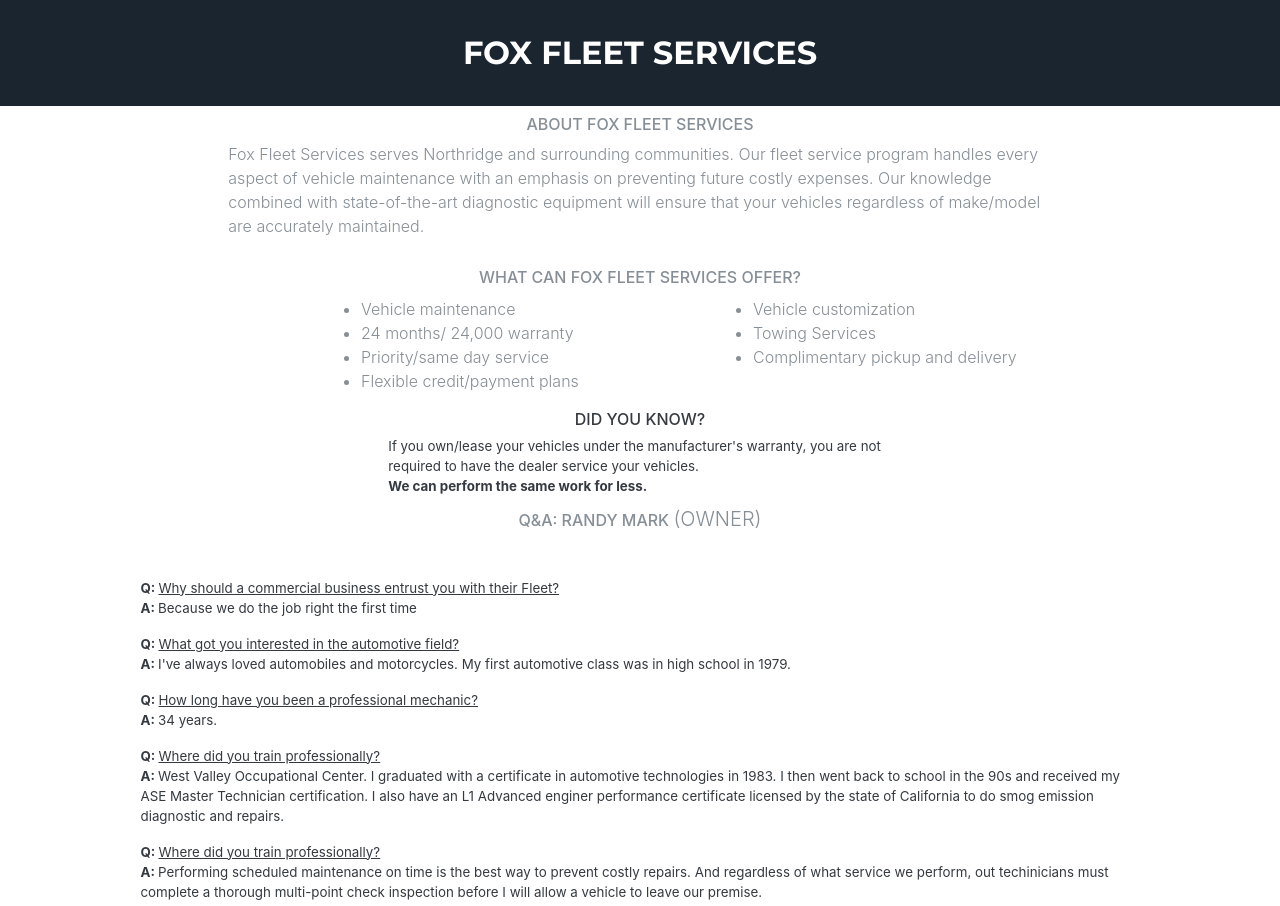
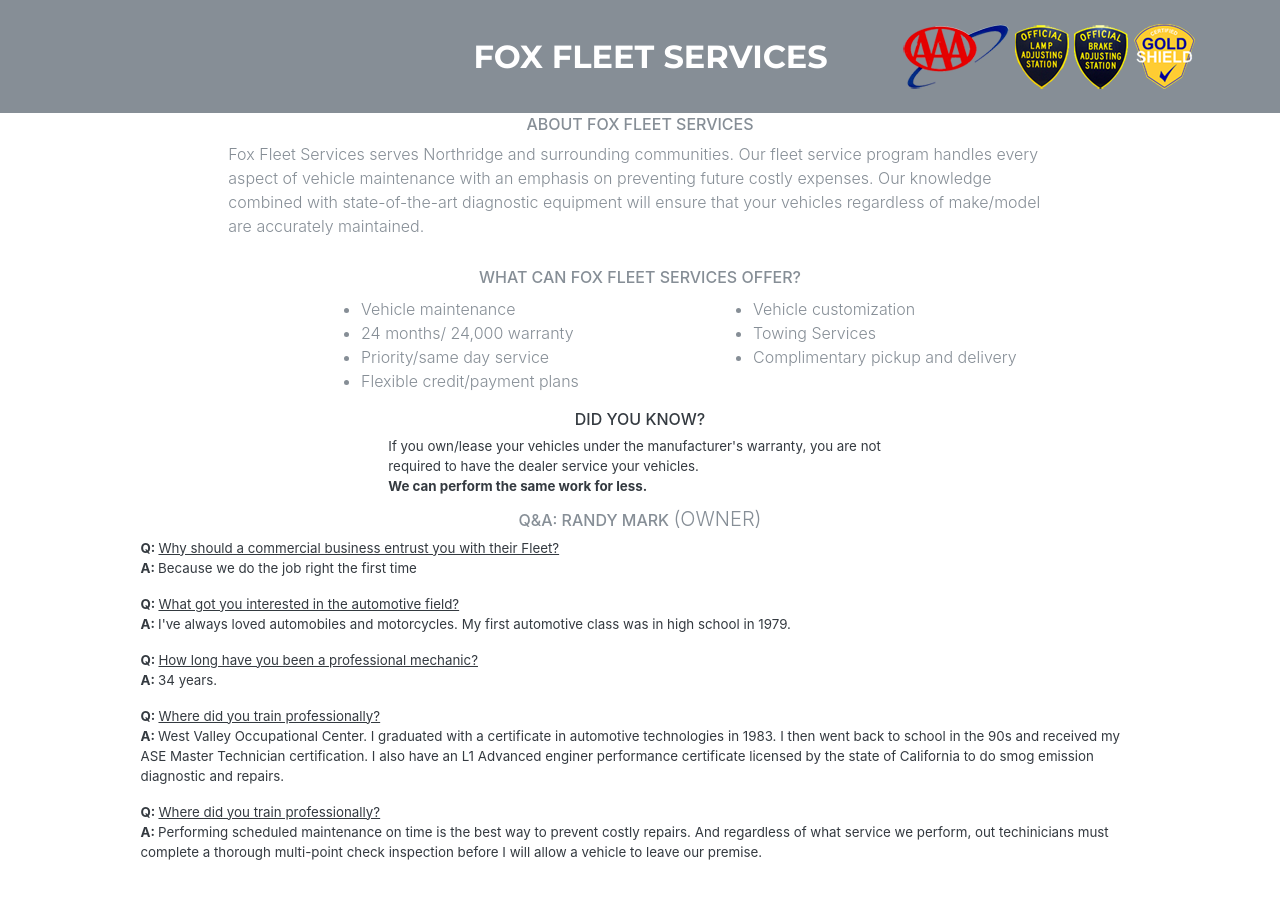
Before and after one commit to railford/railford.github.io, a website with bundled scripts: page index.html in a window 1280 px wide. Shown: the top 906 px of the page. Built offline with nearby package versions, Linux system fonts and the light colour scheme.

Commit message:
Changes to Top

```diff
--- a/index.html
+++ b/index.html
@@ -29,13 +29,23 @@
   <body id="page-top">
 
     <!-- Navigation -->
-    <nav class="navbar navbar-expand-lg fixed-top text-uppercase" id="mainNav" style="background-color: #1A252F">
+    <nav class="bg-secondary navbar navbar-expand-lg fixed-top text-uppercase" id="mainNav" style="background-color: #1A252F">
       <div class="container">
-        <a class="navbar-brand js-scroll-trigger m-auto" href="#page-top">Fox Fleet Services</a>
+        <a class="navbar-brand js-scroll-trigger m-auto" href="#page-top" style="padding-left: 35%; padding-right: 5%">Fox Fleet Services</a>
         <button class="navbar-toggler navbar-toggler-right text-uppercase bg-primary text-white rounded" type="button" data-toggle="collapse" data-target="#navbarResponsive" aria-controls="navbarResponsive" aria-expanded="false" aria-label="Toggle navigation">
           Menu
           <i class="fa fa-bars"></i>
         </button>
+        <div class="collapse navbar-collapse" id="navbarResponsive">
+          <ul class="navbar-nav ml-auto">
+            <li>
+                                <img src="img/aaa.png" alt="">
+                  <img src="img/las.png" alt="">
+                  <img src="img/bas.png" alt="">
+                  <img src="img/goldshield.png" alt="">
+            </li>
+          </ul>
+        </div>
 <!--         <div class="collapse navbar-collapse" id="navbarResponsive">
           <ul class="navbar-nav ml-auto">
             <li class="nav-item mx-0 mx-lg-1">
@@ -177,11 +187,11 @@
     <section class="bg-white text-white mb-0" id="about" style="padding-bottom: 0px; padding-top: 0px">
       <div class="container">
         <!-- Q&A Section -->
-        <h6 class="text-uppercase text-secondary" style="padding-top: 10px; padding-bottom: 10px; text-align: center">
+        <h6 class="text-uppercase text-secondary" style="padding-top: 10px; padding-bottom: 0px; text-align: center">
           Q&A: Randy Mark
           <span class="lead">(Owner)</span>
         </h6>
-        <div class="bg-white text-dark" style="padding-left: 5%; padding-right: 5%; padding-top: 30px">
+        <div class="bg-white text-dark" style="padding-left: 5%; padding-right: 5%; padding-top: 0px">
         <p style="font-size: 10pt">
           <b>Q: </b>
           <u>Why should a commercial business entrust you with their Fleet?</u>
```
